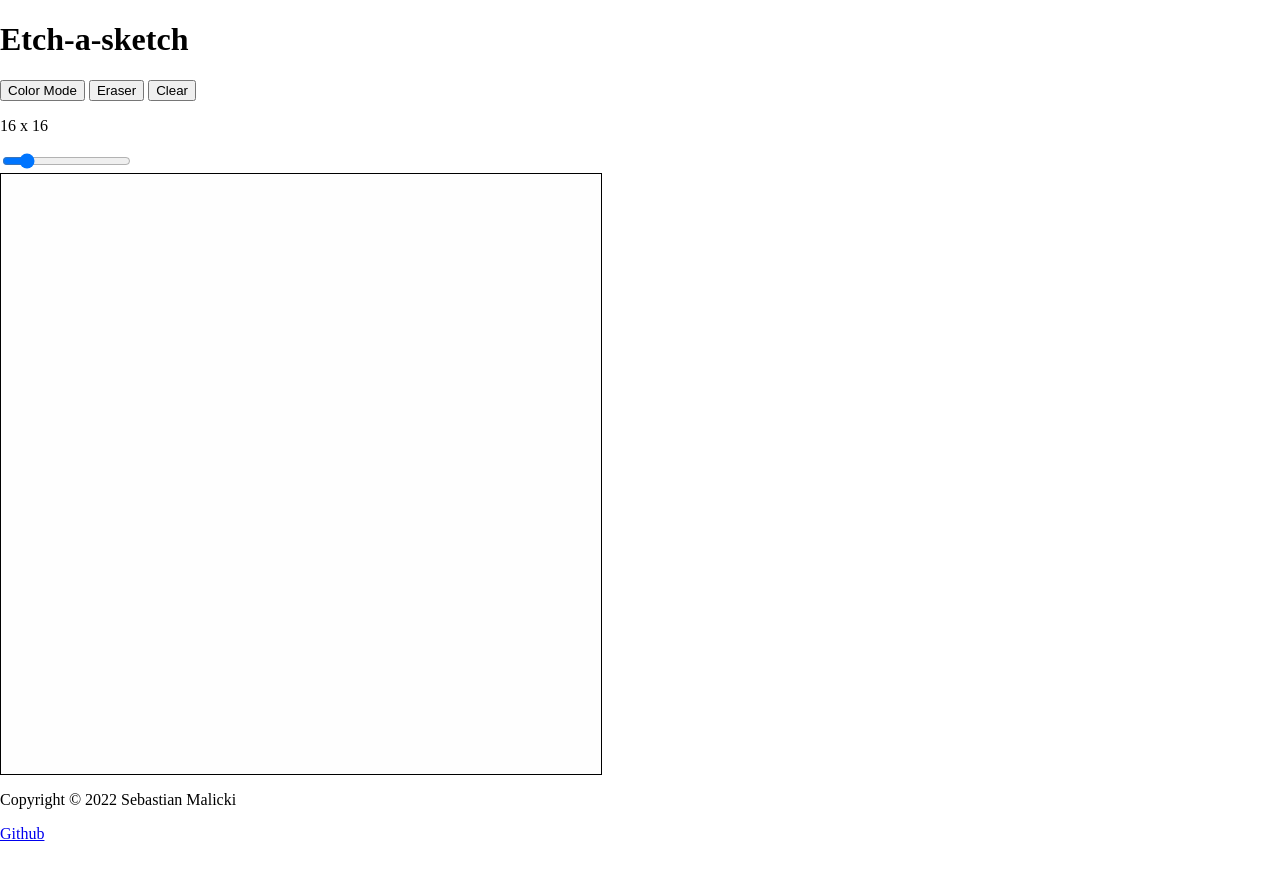
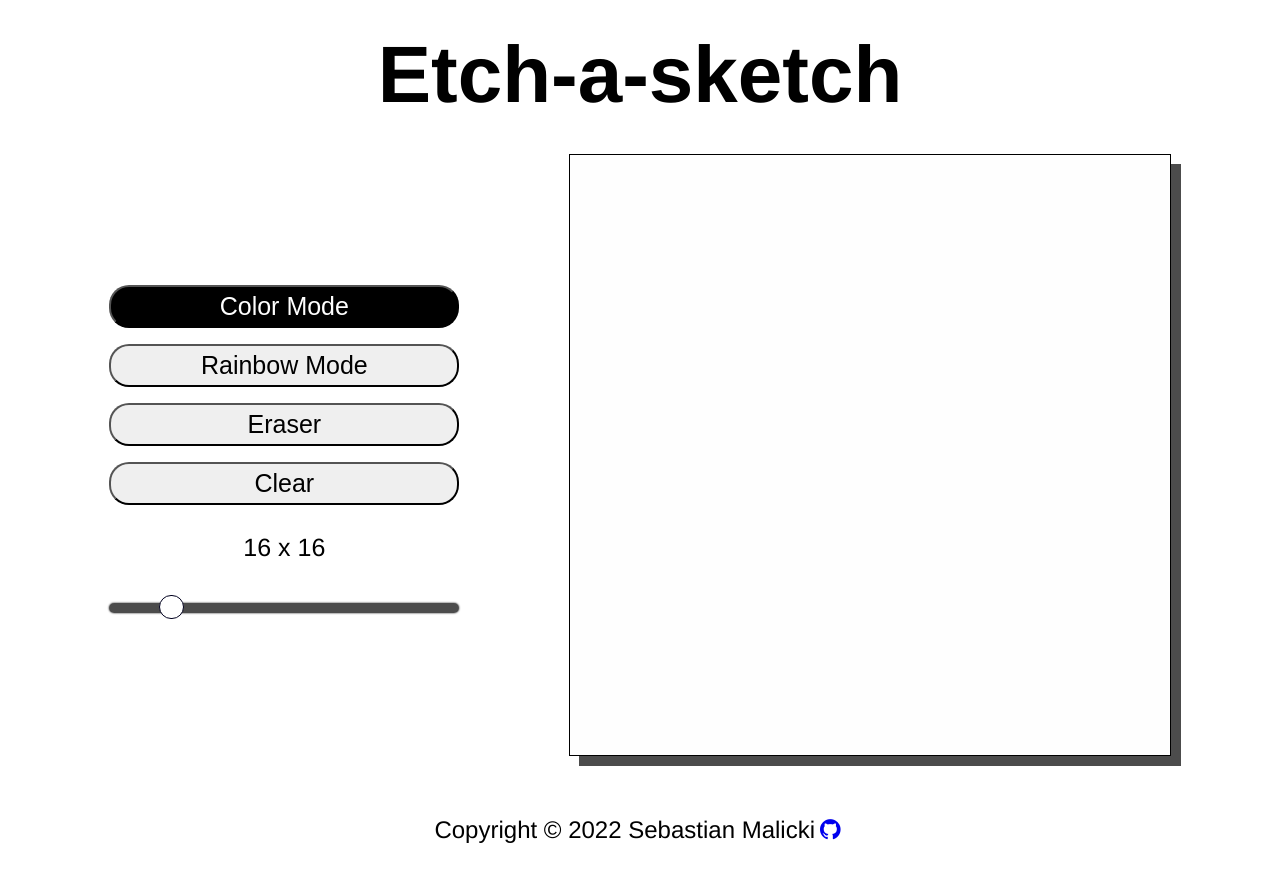
Before and after one commit to Morfeuszzz/etch-a-sketch-odin-project, a plain HTML site: page index.html in a window 1280 px wide. Both pictures are taken after a click on the button "Color Mode". Before the commit the page ends 859 px from the top, so only its background shows below. Drawn offline with Linux system fonts and the light colour scheme.

Commit message:
improve operation, add all functions and add style

```diff
--- a/index.html
+++ b/index.html
@@ -4,36 +4,9 @@
     <meta charset="UTF-8">
     <meta http-equiv="X-UA-Compatible" content="IE=edge">
     <meta name="viewport" content="width=device-width, initial-scale=1.0">
+    <link rel="stylesheet" href="https://cdnjs.cloudflare.com/ajax/libs/font-awesome/4.7.0/css/font-awesome.min.css">
+    <link rel="stylesheet" href="style.css">
     <title>Etch-a-sketch</title>
-    <style>
-        body{
-            margin: 0;
-        }
-
-        :root{
-            --primary-light: #fefefe;
-        }
-
-        #grid{
-            display: grid;
-            width: 600px;
-            height: 600px;
-            border: 1px solid black;
-        }
-
-        .grid-item {
-            user-select: none;
-            background-color: var(--primary-light);
-        }
-
-        .grid-item:hover{
-            background-color: red;
-        }
-
-        button{
-            margin: 0;
-        }
-    </style>
 </head>
 <body>
     <header>
@@ -43,9 +16,10 @@
     <main>
         <div class="settings">
             <button id="colorBtn">Color Mode</button>
+            <button id="rainbowBtn">Rainbow Mode</button>
             <button id="eraserBtn">Eraser</button>
             <button id="clearBtn">Clear</button>
-            <p id="showSize">16 x 16</p>
+            <div id="showSize">16 x 16</div>
             <input type="range" name="" id="sizeSlider" value="16" min="1" max="100">
         </div>
         <div id="grid"></div>
@@ -53,7 +27,7 @@
 
     <footer>
         <p>Copyright &copy; <script>document.write(new Date().getFullYear())</script> Sebastian Malicki<p>
-        <a href="https://github.com/Morfeuszzz" target="_blank">Github</a>
+        <a href="https://github.com/Morfeuszzz" target="_blank"><i class="fa fa-github" style="font-size:24px"></i></a>
     </footer>
 
     <script>
@@ -63,21 +37,39 @@
 
         let squaresPerSide = defaultSquaresPerSide;
         let colorBtn = document.getElementById("colorBtn");
+        let rainbowBtn = document.getElementById("rainbowBtn");
         let eraserBtn = document.getElementById("eraserBtn");
         let clearBtn = document.getElementById("clearBtn");
+        let cells = document.querySelectorAll(".grid-item");
+        let currentMode = "color";
 
-        let cells = document.querySelectorAll(".grid-item");
-        cells.onmouseover = () => {
-            cells.style.backgroundColor = "red";
+        // function that marks on the page what mode is currently active
+        function activateButton(newMode) {
+            if (currentMode === "rainbow") {
+                rainbowBtn.classList.remove("active");
+            } else if (currentMode === "color") {
+                colorBtn.classList.remove("active");
+            } else if (currentMode === "eraser") {
+                eraserBtn.classList.remove("active");
+            }
+
+            if (newMode === "rainbow") {
+                rainbowBtn.classList.add("active");
+            } else if (newMode === "color") {
+                colorBtn.classList.add("active");
+            } else if (newMode === "eraser") {
+                eraserBtn.classList.add("active");
+            }
         }
 
-        clearBtn.addEventListener("click", ()=>{
-            clearGrid();
-        });
+        let mouseDown = false;
+        document.body.onmousedown = () => (mouseDown = true);
+        document.body.onmouseup = () => (mouseDown = false);
 
-        function clearGrid() {
-            grid.innerHTML = "";
-            createSquare(defaultSquaresPerSide);
+        // function that marks the active mode
+        function setCurrentMode(newMode) {
+            activateButton(newMode);
+            currentMode = newMode;
         }
 
         sizeSlider.onmousemove = (e) => {
@@ -85,18 +77,33 @@
         }
 
         sizeSlider.onchange = (e) => {
-           changeGridSize(e.target.value);
+            changeGridSize(e.target.value);
         }
 
+        //clear grid and create new one
+        function clearGrid() {
+            grid.innerHTML = "";
+            createSquare(defaultSquaresPerSide);
+        }
+
+        // show size of grid
         function showSize(value) {
             document.getElementById("showSize").innerHTML = `${value} x ${value}`;
         }
 
+        // function that changes the grid size, first clear grid than create new one
         function changeGridSize(squaresPerSide) {
             clearGrid();
             createSquare(squaresPerSide);
         }
 
+        // add functions to buttons
+        colorBtn.onclick = () => setCurrentMode("color");
+        rainbowBtn.onclick = () => setCurrentMode("rainbow");
+        eraserBtn.onclick = () => setCurrentMode("eraser");
+        clearBtn.onclick = () => clearGrid();
+
+        // function that creates grid
         function createSquare(squaresPerSide) {
             grid.style.gridTemplateRows = `repeat(${squaresPerSide}, 1fr)`;
             grid.style.gridTemplateColumns = `repeat(${squaresPerSide}, 1fr)`;
@@ -105,16 +112,31 @@
                 const cell = document.createElement("div");
                 cell.classList.add("grid-item");
                 cell.addEventListener("mouseover", changeColor);
+                cell.addEventListener("mousedown", changeColor);
                 grid.appendChild(cell);
             }
         }
 
+        // function that changes colors depending on the mode
         function changeColor(e) {
-            e.target.style.backgroundColor = "red";
+            if (e.type === "mouseover" && !mouseDown) return
+            if (currentMode === "rainbow") {
+                const randomR = Math.floor(Math.random() * 256);
+                const randomG = Math.floor(Math.random() * 256);
+                const randomB = Math.floor(Math.random() * 256);
+                e.target.style.backgroundColor = `rgb(${randomR}, ${randomG}, ${randomB})`;
+            } else if (currentMode === "color") {
+                e.target.style.backgroundColor = "black";
+            } else if (currentMode === "eraser") {
+                e.target.style.backgroundColor = "white";
+            }
         }
 
-        window.onload = createSquare(defaultSquaresPerSide);
-
+        // what is to happen when after the page is loaded
+        window.onload = () => {
+            createSquare(defaultSquaresPerSide);
+            activateButton(currentMode);
+        }
     </script>
 </body>
 </html>
--- /dev/null
+++ b/style.css
@@ -0,0 +1,182 @@
+body {
+    margin: 0;
+    font-family: Helvetica, sans-serif;
+}
+
+:root {
+    --primary-light: #fefefe;
+}
+
+.active {
+    background-color: black;
+    color: var(--primary-light);
+}
+
+header {
+    width: 100%;
+    height: 100px;
+    padding: 25px 0;
+    display: flex;
+    justify-content: center;
+    align-items: center;
+    font-size: 40px;
+}
+
+main {
+    width: 100%;
+    height: 610px;
+    display: flex;
+    justify-content: space-evenly;
+    align-items: center;
+}
+
+.settings {
+    width: 350px;
+    display: flex;
+    flex-wrap: wrap;
+    justify-content: center;
+}
+
+#showSize {
+    padding: 20px 0;
+    text-align: center;
+    font-size: 25px;
+}
+
+button {
+    margin: 8px 0;
+    width: 100%;
+    padding: 5px;
+    border-radius: 20px;
+    font-size: 25px;
+    cursor: pointer;
+}
+
+#grid {
+    display: grid;
+    width: 600px;
+    height: 600px;
+    border: 1px solid black;
+    box-shadow: 10px 10px rgba(0, 0, 0, 0.7);
+}
+
+.grid-item {
+    user-select: none;
+    background-color: var(--primary-light);
+}
+
+footer {
+    width: 100%;
+    height: 100px;
+    display: flex;
+    justify-content: center;
+    align-items: center;
+    font-size: 24px;
+    padding: 20px 0;
+}
+
+footer p {
+    padding-right: 5px;
+}
+
+input[type=range] {
+    height: 31px;
+    -webkit-appearance: none;
+    margin: 10px 0;
+    width: 100%;
+}
+
+input[type=range]:focus {
+    outline: none;
+}
+
+input[type=range]::-webkit-slider-runnable-track {
+    width: 100%;
+    height: 10px;
+    cursor: pointer;
+    transition: 0.2s;
+    box-shadow: 0px 0px 2px #000000;
+    background: rgba(0, 0, 0, 0.7);
+    border-radius: 50px;
+    border: 0px solid #010101;
+}
+
+input[type=range]::-webkit-slider-thumb {
+    box-shadow: 0px 0px 0px #000031;
+    border: 1px solid #00001E;
+    height: 24px;
+    width: 25px;
+    border-radius: 50px;
+    background: #FFFFFF;
+    cursor: pointer;
+    -webkit-appearance: none;
+    margin-top: -7.5px;
+}
+
+input[type=range]:focus::-webkit-slider-runnable-track {
+    background: rgba(0, 0, 0, 0.7);
+}
+
+input[type=range]::-moz-range-track {
+    width: 100%;
+    height: 10px;
+    cursor: pointer;
+    transition: 0.2s;
+    box-shadow: 0px 0px 2px #000000;
+    background: rgba(0, 0, 0, 0.7);
+    border-radius: 50px;
+    border: 0px solid #010101;
+}
+
+input[type=range]::-moz-range-thumb {
+    box-shadow: 0px 0px 0px #000031;
+    border: 1px solid #00001E;
+    height: 24px;
+    width: 25px;
+    border-radius: 50px;
+    background: #FFFFFF;
+    cursor: pointer;
+}
+
+input[type=range]::-ms-track {
+    width: 100%;
+    height: 10px;
+    cursor: pointer;
+    transition: 0.2s;
+    background: transparent;
+    border-color: transparent;
+    color: transparent;
+}
+
+input[type=range]::-ms-fill-lower {
+    background: rgba(0, 0, 0, 0.7);
+    border: 0px solid #010101;
+    border-radius: 100px;
+    box-shadow: 0px 0px 2px #000000;
+}
+
+input[type=range]::-ms-fill-upper {
+    background: rgba(0, 0, 0, 0.7);
+    border: 0px solid #010101;
+    border-radius: 100px;
+    box-shadow: 0px 0px 2px #000000;
+}
+
+input[type=range]::-ms-thumb {
+    margin-top: 1px;
+    box-shadow: 0px 0px 0px #000031;
+    border: 1px solid #00001E;
+    height: 24px;
+    width: 25px;
+    border-radius: 50px;
+    background: #FFFFFF;
+    cursor: pointer;
+}
+
+input[type=range]:focus::-ms-fill-lower {
+    background: rgba(0, 0, 0, 0.7);
+}
+
+input[type=range]:focus::-ms-fill-upper {
+    background: rgba(0, 0, 0, 0.7);
+}
```
